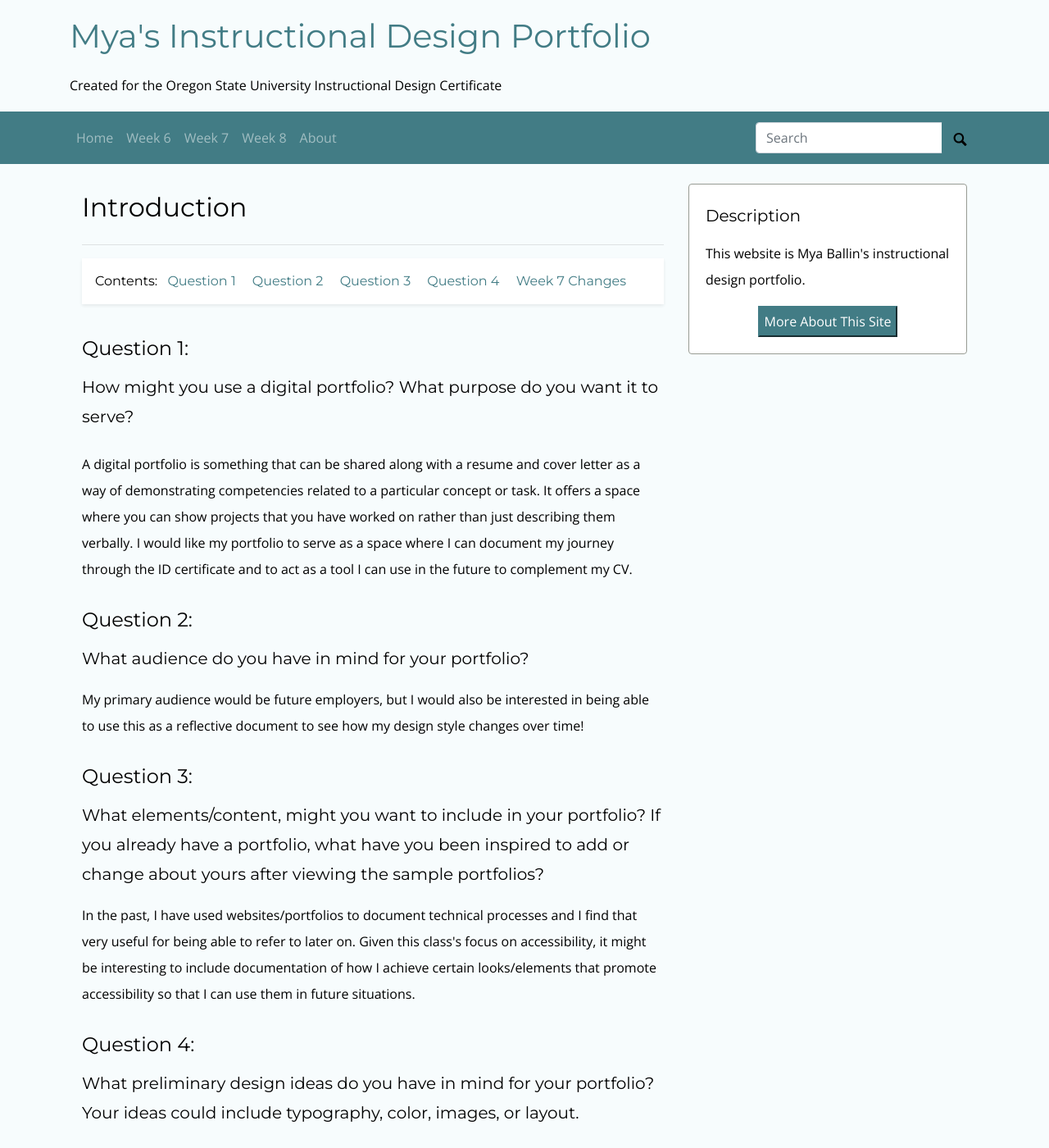
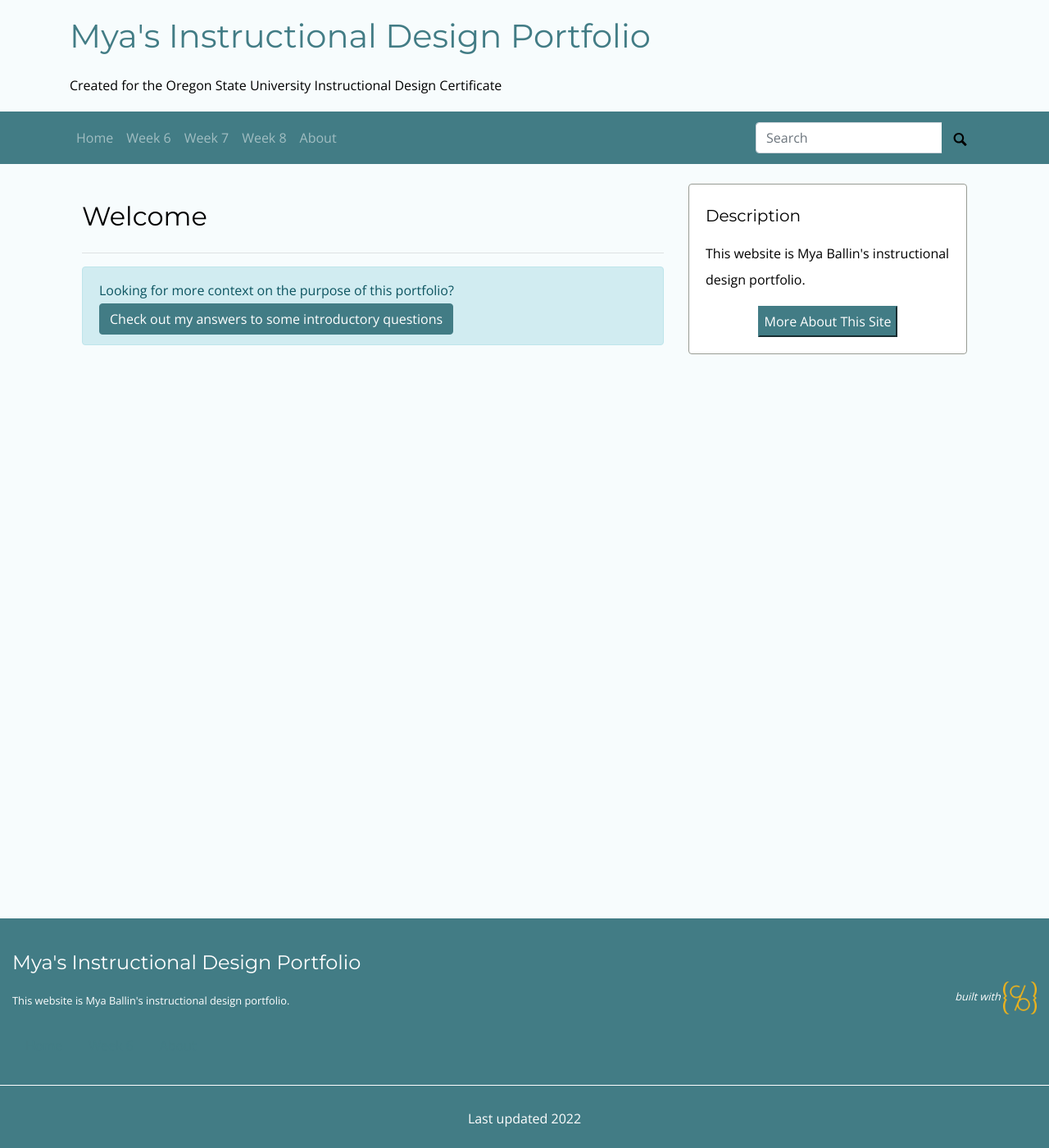
Before and after one commit to mxballin/instructional-design, a Jekyll site: the page built from index.md, in a window 1280 px wide and 1400 px high. Shown: the whole window at 82% size. Built offline with Jekyll 4.4.1, drawn with Linux system fonts in a browser that asks for light colours; some web fonts are replaced; some of the changed text lies outside the part shown.

Commit message:
Update home-infographic.html

```diff
--- a/_layouts/home-infographic.html
+++ b/_layouts/home-infographic.html
@@ -6,41 +6,11 @@ layout: page
 <div class="container">
   <div class="row">
     <div class="col-md-8 my-auto">
-      <h2> Introduction </h2>
+      <h2> Welcome </h2>
       <hr>
-      {% include feature/nav-menu.html sections="Question 1;Question 2;Question 3;Question 4;Week 7 Changes" %}
-      <p class="pt-2">
-      <h4 id="question-1">Question 1:</h4> <h5>How might you use a digital portfolio? What purpose do you want it to serve?</h5></p>
-      <p class="py-2" style="width=75ch;">
-      A digital portfolio is something that can be shared along with a resume and cover letter as a way of demonstrating competencies related to a particular concept or task.
-      It offers a space where you can show projects that you have worked on rather than just describing them verbally.
-      I would like my portfolio to serve as a space where I can document my journey through the ID certificate and to act as a tool I can use in the future to complement my CV.
-      </p>
-
-    <h4 id="question-2">Question 2:</h4> <h5>What audience do you have in mind for your portfolio?</h5>
-      <p class="py-2">
-      My primary audience would be future employers, but I would also be interested in being able to use this as a reflective document to see how my design style changes over time!
-    </p>
-
-    <h4 id="question-3">Question 3:</h4> <h5>What elements/content, might you want to include in your portfolio? If you already have a portfolio, what have you been inspired to add or change about yours after viewing the sample portfolios? </h5>
-           <p class="py-2">
-      In the past, I have used websites/portfolios to document technical processes and I find that very useful for being able to refer to later on. Given this class's focus on accessibility, it might be interesting to include documentation of how I achieve certain looks/elements that promote accessibility so that I can use them in future situations.
-  </p>
-
-    <h4 id="question-4">Question 4:</h4> <h5>What preliminary design ideas do you have in mind for your portfolio? Your ideas could include typography, color, images, or layout.</h5>
-<p class="py-2">
-      I would definitely be interested in playing around with layout, as I typically rely on a standard html sheet or copy from previous designs. Incorporating carousels and other image sharing features might be interesting, but I would want to learn more about how to make them as friendly to screen readers as possible. I have some familiarity with ARIA tags, but not extensive knowledge of how to incorporate them.
-</p>
-<hr>
-    <h4 id="week-7-changes">Week 7 Changes</h4>
-    <ol>
-<li>Maximum paragraph width was adjusted to 75 characters per the recommendations of <a href="https://www.nngroup.com/articles/chunking/">Moran (2016)</a>.<br></li>
-<li>Line spacing was increased across the site from 1.4 to 2x to create a more comfortable read (see <a href="https://www.invisionapp.com/inside-design/typography-tips/">Jones (2015)</a>).</li>
-      <li>Increased spacing between questions to create more effective chunks (see Moran (2016)).</li>
-      <li>Added a table of contents because of the increased length of the page.</li>
-<li>Per the recommendations of <a href="https://mrwweb.com/no-justification-dont-use-right-center-and-full-justification-on-the-web/">Root-Wiley (2015)</a>, the justification of the 'About' page was changed from centre justification in order to align with the rest of the site. This also helps maintain consistency and create a repetitive form for the site.</li>
-    </ol>
-    </p>
+<div class="alert alert-info" role="alert">
+  Looking for more context on the purpose of this portfolio? <br> <button type="button" class="btn btn-dark" href="https://instructional-design.mxballin.com/week7.html">Check out my answers to some introductory questions</button>
+</div>
   </div>
 <div class="col-md-4 my-0">
       {% include index/description.html %}
```
